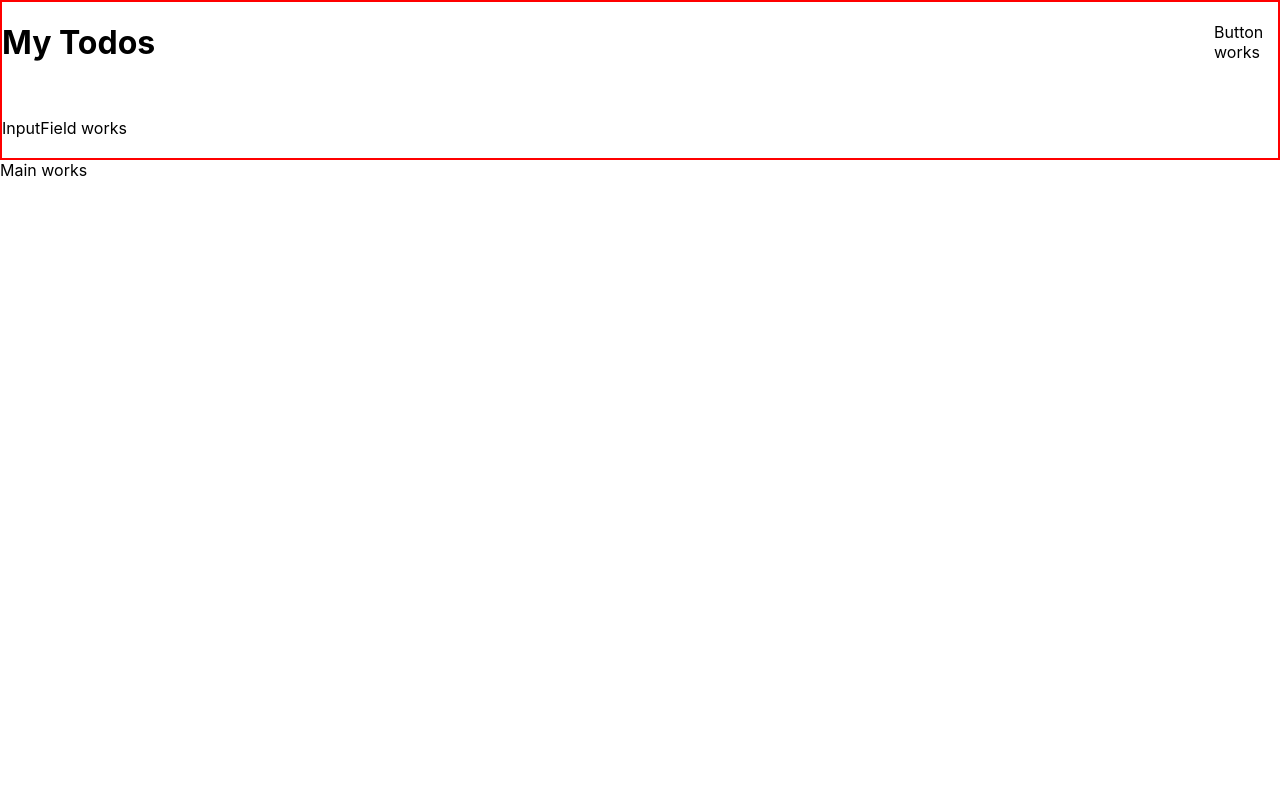
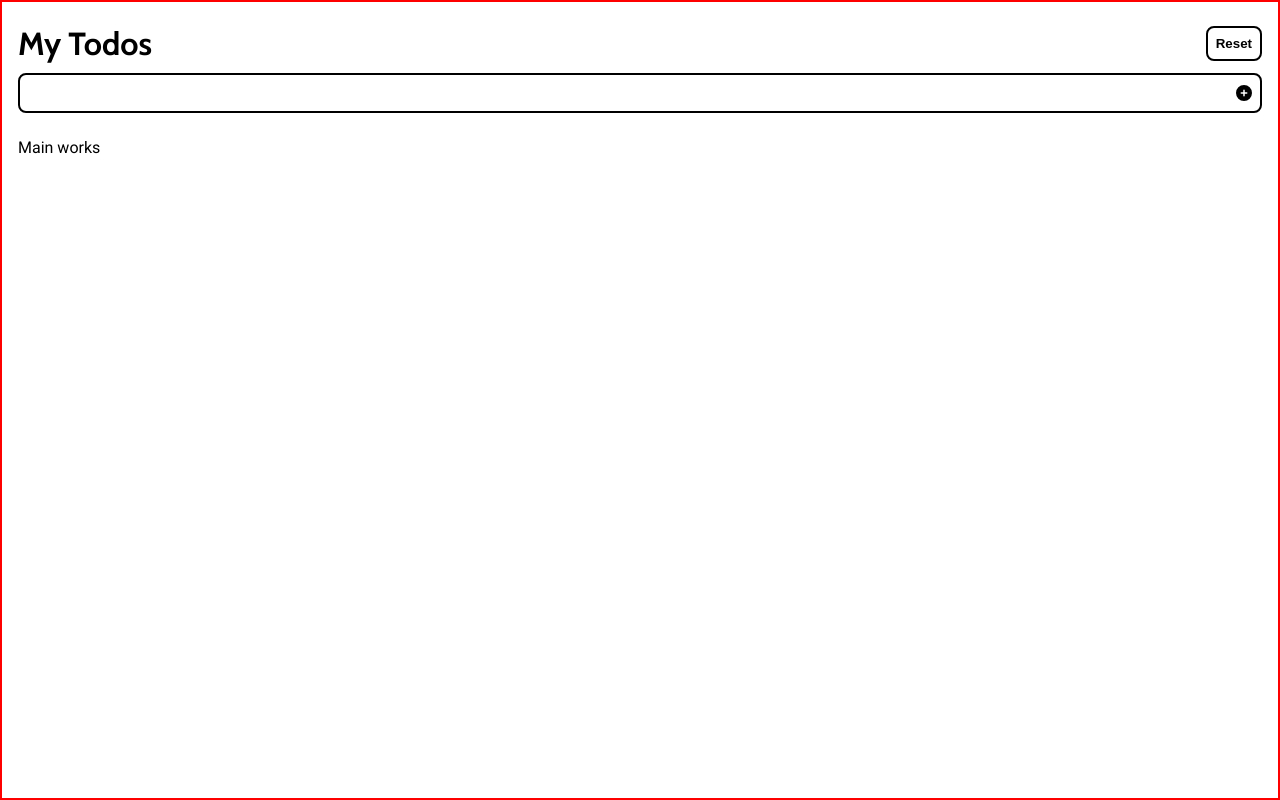
Before and after one commit to jjgray90/todos, a React (Create React App) app: page / in a window 1280 px wide. Built offline with nearby package versions, Linux system fonts and the light colour scheme.

Commit message:
navbar styling done

```diff
--- a/src/App.scss
+++ b/src/App.scss
@@ -1,5 +1,14 @@
+@use "./assets/sass/variables" as *;
+
 * {
   box-sizing: border-box;
   margin: 0;
   padding: 0;
 }
+
+body {
+  height: 100vh;
+  padding: 1rem;
+  border: 2px solid red;
+  font-family: $font-primary;
+}
--- /dev/null
+++ b/src/assets/sass/_variables.scss
@@ -0,0 +1,6 @@
+@import url("https://fonts.googleapis.com/css2?family=Cabin:wght@700&family=Roboto&display=swap");
+
+$border: 2px solid black;
+$border-radius: 0.5rem;
+$font-heading: "Cabin", sans-serif;
+$font-primary: "Roboto", sans-serif;
--- a/src/components/Button/Button.jsx
+++ b/src/components/Button/Button.jsx
@@ -1,11 +1,7 @@
 import "./Button.scss";
 
-const Button = () => {
-  return (
-    <div className="button">
-      <p>Button works</p>
-    </div>
-  );
+const Button = ({ btnText }) => {
+  return <button className="button">{btnText}</button>;
 };
 
 export default Button;
--- a/src/components/Button/Button.scss
+++ b/src/components/Button/Button.scss
@@ -1,2 +1,9 @@
+@use "../../assets/sass/variables" as *;
+
 .button {
+  background-color: unset;
+  border: $border;
+  border-radius: $border-radius;
+  padding: 0.5rem;
+  font-weight: bold;
 }
--- a/src/components/InputField/InputField.jsx
+++ b/src/components/InputField/InputField.jsx
@@ -1,9 +1,14 @@
 import "./InputField.scss";
+import { FontAwesomeIcon } from "@fortawesome/react-fontawesome";
+import { faCirclePlus } from "@fortawesome/free-solid-svg-icons";
 
 const InputField = () => {
   return (
     <div className="input-field">
-      <p>InputField works</p>
+      <input className="input-field__input" type="text" />
+      <div className="input-field__icon">
+        <FontAwesomeIcon icon={faCirclePlus} />
+      </div>
     </div>
   );
 };
--- a/src/components/InputField/InputField.scss
+++ b/src/components/InputField/InputField.scss
@@ -1,2 +1,22 @@
+@use "../../assets/sass/variables" as *;
+
 .input-field {
+  border: $border;
+  border-radius: $border-radius;
+  height: 2.5rem;
+  //   padding: 0 0.3rem;
+  display: flex;
+  justify-content: space-between;
+  align-items: center;
+
+  &__input {
+    height: 100%;
+    width: 100%;
+    border: unset;
+    background-color: unset;
+  }
+
+  &__icon {
+    padding: 0 0.5rem;
+  }
 }
--- a/src/containers/NavBar/NavBar.jsx
+++ b/src/containers/NavBar/NavBar.jsx
@@ -7,7 +7,7 @@ const NavBar = () => {
     <div className="nav-bar">
       <h1 className="nav-bar__heading">My Todos</h1>
       <div className="nav-bar__button">
-        <Button />
+        <Button btnText="Reset" />
       </div>
       <div className="nav-bar__input-field">
         <InputField />
--- a/src/containers/NavBar/NavBar.scss
+++ b/src/containers/NavBar/NavBar.scss
@@ -1,20 +1,23 @@
+@use "../../assets/sass/variables" as *;
+
 .nav-bar {
-  border: 2px solid red;
   display: grid;
   width: 100%;
-  height: 20vh;
-  gap: 1rem;
+  height: 15vh;
   align-items: center;
   grid-template-columns: 1fr 1fr 4rem;
+  grid-template-rows: 50px 50px;
   grid-template-areas:
     "heading heading  button"
     "inputField inputField inputField";
 
   &__heading {
+    font-family: $font-heading;
     grid-area: heading;
   }
 
   &__button {
+    justify-self: end;
     grid-area: button;
   }
 
```
Also changed, not shown: package.json (+7 -2 lines), 1 other file (tests, documents, lock files or other folders).
